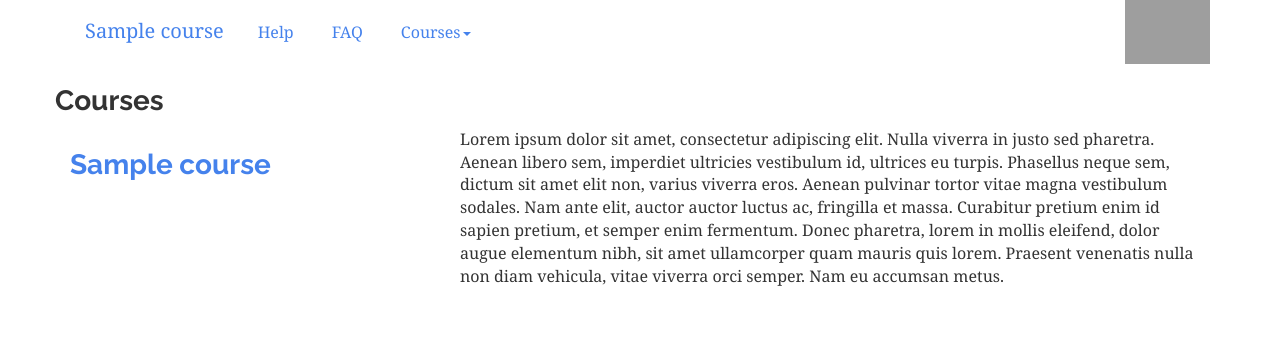
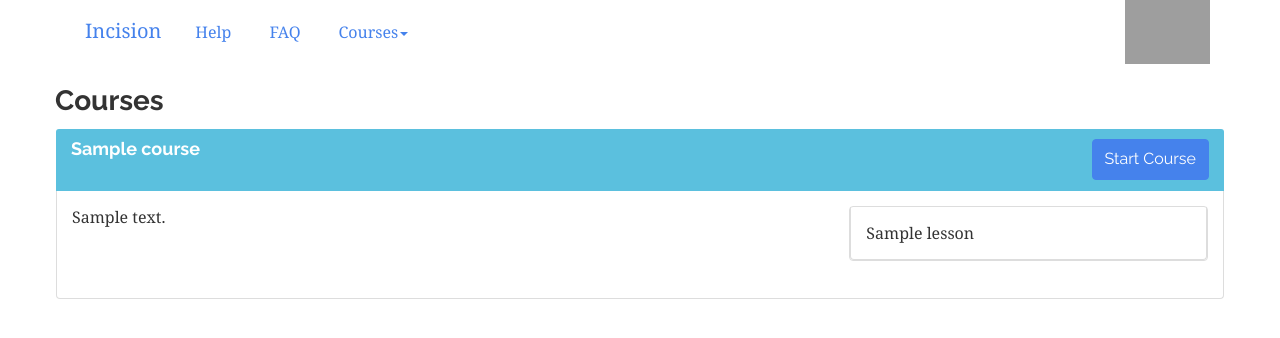
Before and after one commit to PerceptumNL/CourseFramework, a Django app: template frontend/templates/frontend/landing.html in a window 1280 px wide. Shown: the top 338 px of the page. Run offline with Django 3.2, Linux system fonts and the light colour scheme; the template is opened without the code that fills it: most values are stand-ins (such as "Sample title", 1, 10 or a date in 2020); some libraries are stand-ins or nearby versions; grey boxes are pictures that could not be loaded.

Commit message:
Finished landing.html

```diff
--- a/frontend/templates/frontend/landing.html
+++ b/frontend/templates/frontend/landing.html
@@ -21,7 +21,7 @@
 		<div class="container">
 			<!-- Header -->
 			<div class="navbar-header">
-				<a href="../" class="navbar-brand">{{ course.title }}</a>
+				<a href="../" class="navbar-brand">Incision</a>
 				<button class="navbar-toggle" type="button" data-toggle="collapse" data-target="#navbar-main">
 				<span class="icon-bar"></span>
 				<span class="icon-bar"></span>
@@ -61,21 +61,44 @@
 			<div class="row">
 				<h3> Courses </h3>
 			</div>
+
+
+				<!-- Course List -->
 				{% for course in courses %}
 				<div class="row">
-			<!-- Main Resource -->
+					<div class="panel panel-info">
+						<div class="panel-heading">
+						<div class="row">
+							<div class="col-lg-8">
+								<h3 class="panel-title">{{ course.title }}</h3>
+							</div>
 							<div class="col-lg-4">
-					<h3><a href="/course/{{course.pk }}">{{ course.title }}</a></h3>
+								<a href="/course/{{course.pk }}"><button type="button" class="btn btn-primary pull-right">Start Course</button></a>
 							</div>
-
-				<!-- Extra Resources -->
+						</div>
+						</div>
+						<div class="panel-body">
+							<div class="row">
 								<div class="col-lg-8">
-					<p>
-Lorem ipsum dolor sit amet, consectetur adipiscing elit. Nulla viverra in justo sed pharetra. Aenean libero sem, imperdiet ultricies vestibulum id, ultrices eu turpis. Phasellus neque sem, dictum sit amet elit non, varius viverra eros. Aenean pulvinar tortor vitae magna vestibulum sodales. Nam ante elit, auctor auctor luctus ac, fringilla et massa. Curabitur pretium enim id sapien pretium, et semper enim fermentum. Donec pharetra, lorem in mollis eleifend, dolor augue elementum nibh, sit amet ullamcorper quam mauris quis lorem. Praesent venenatis nulla non diam vehicula, vitae viverra orci semper. Nam eu accumsan metus.
-					</p>
+									<p>{{ course.description }} </p>
+								</div>
+								<div class="col-lg-4">
+									{% if course.lessons.count > 0 %}
+										<div class="panel panel-default">
+										{% for lesson in course.lessons.all %}
+											<div class="panel-body"> {{ lesson.title }} </div>
+										{% endfor %}
+										</div>
+									</div>
+									{% endif %}
+								</div>
+							</div>
+						</div>
 					</div>
 				</div>
 				{% endfor %}
+
+
 			{% endif %}
 
 		</div>
```
Lines whose indentation alone changed are shown as unchanged.
